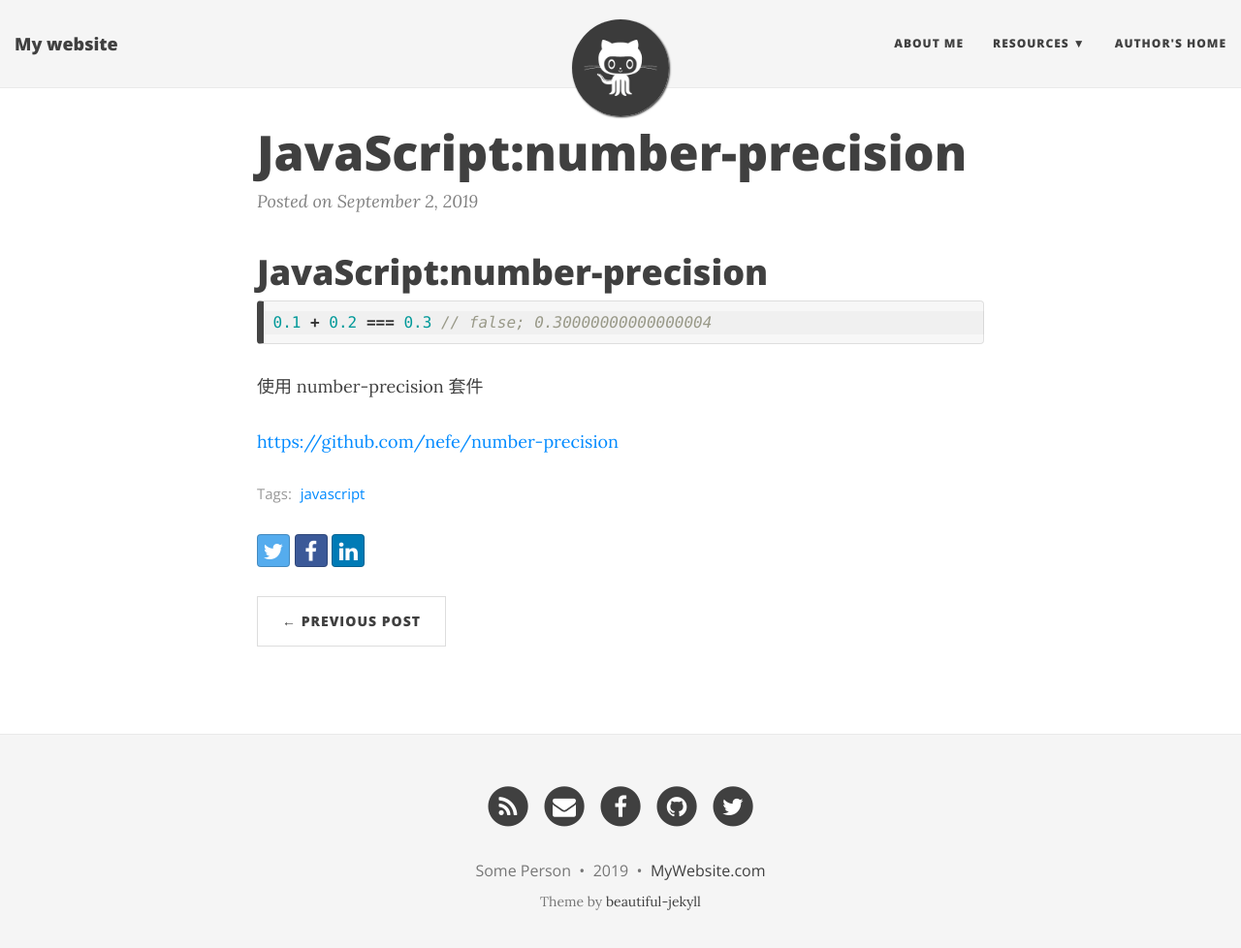
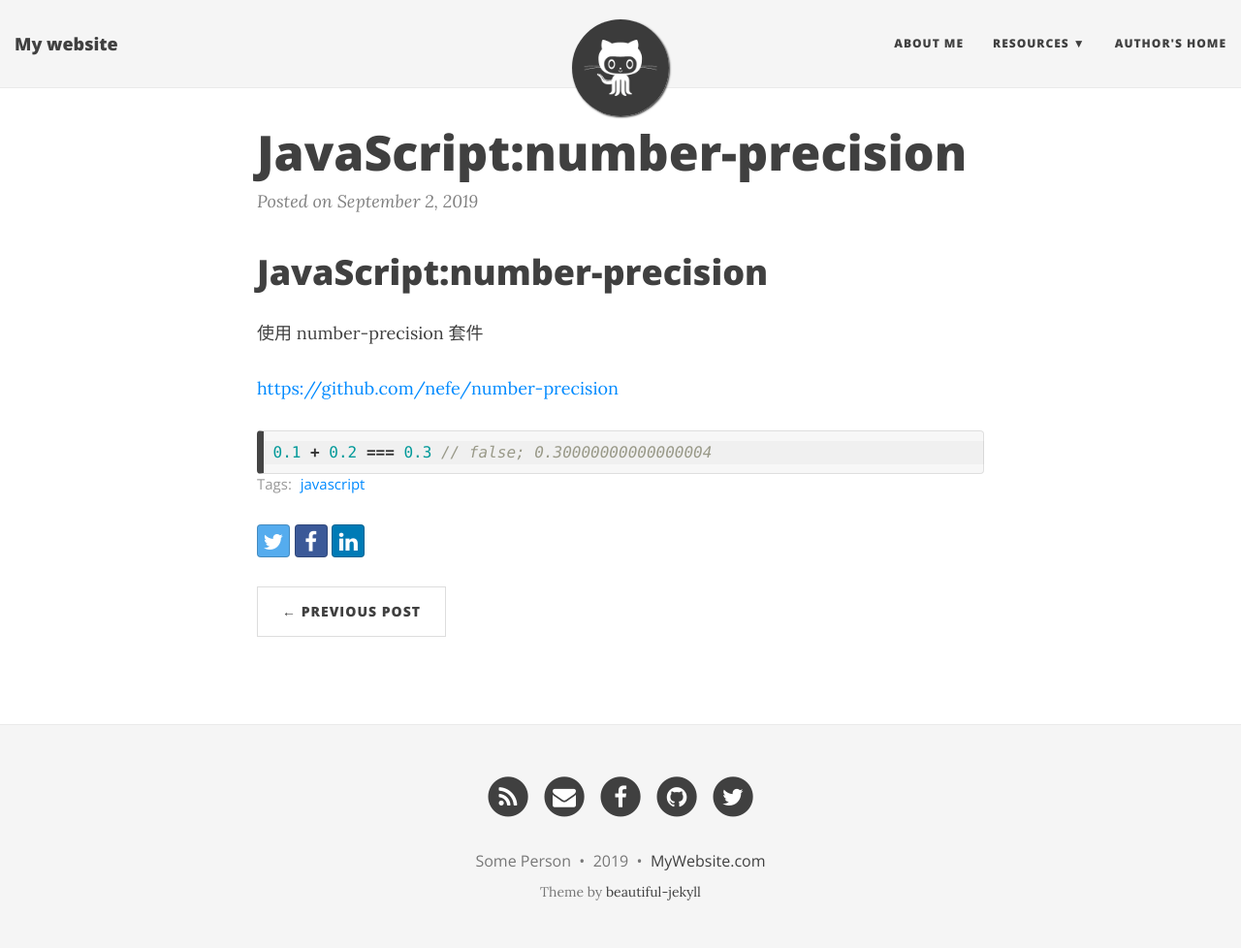
Before and after one commit to henryace/henryace.github.io, a Jekyll site: the page built from _posts/2019-09-02-NumberPrecision.md, in a window 1280 px wide and 991 px high. Shown: the top 978 px of the window at 97% size. Built offline with Jekyll 4.4.1, drawn with Linux system fonts in a browser that asks for light colours; nearby versions of some CDN libraries.

Commit message:
Update 2019-09-02-NumberPrecision.md

````diff
--- a/_posts/2019-09-02-NumberPrecision.md
+++ b/_posts/2019-09-02-NumberPrecision.md
@@ -11,11 +11,10 @@ tags:
 ---
 # JavaScript:number-precision
 
+使用 number-precision 套件
+
+<https://github.com/nefe/number-precision>
 
 ```js
 0.1 + 0.2 === 0.3 // false; 0.30000000000000004
 ```
-
-使用 number-precision 套件
-
-<https://github.com/nefe/number-precision>
````
